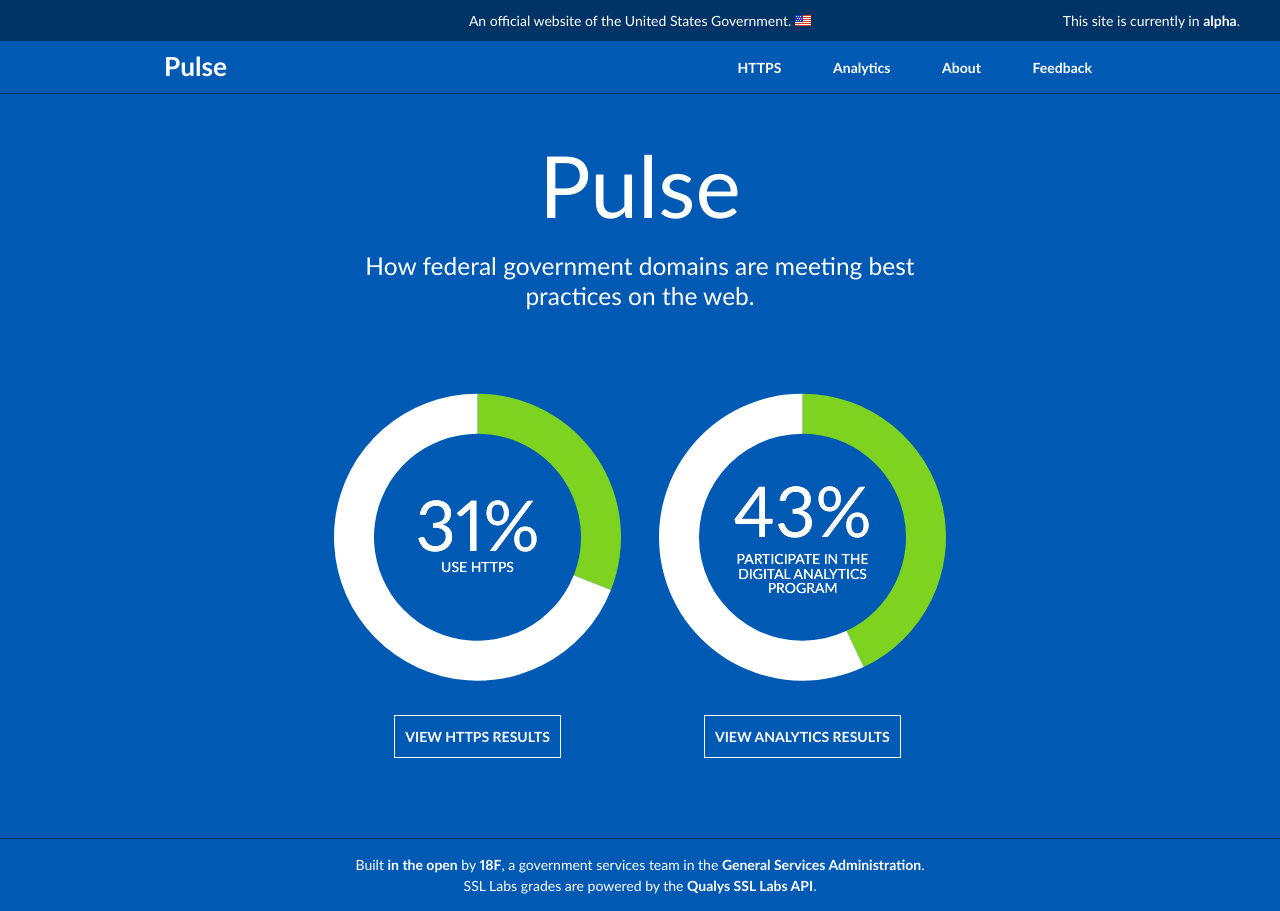
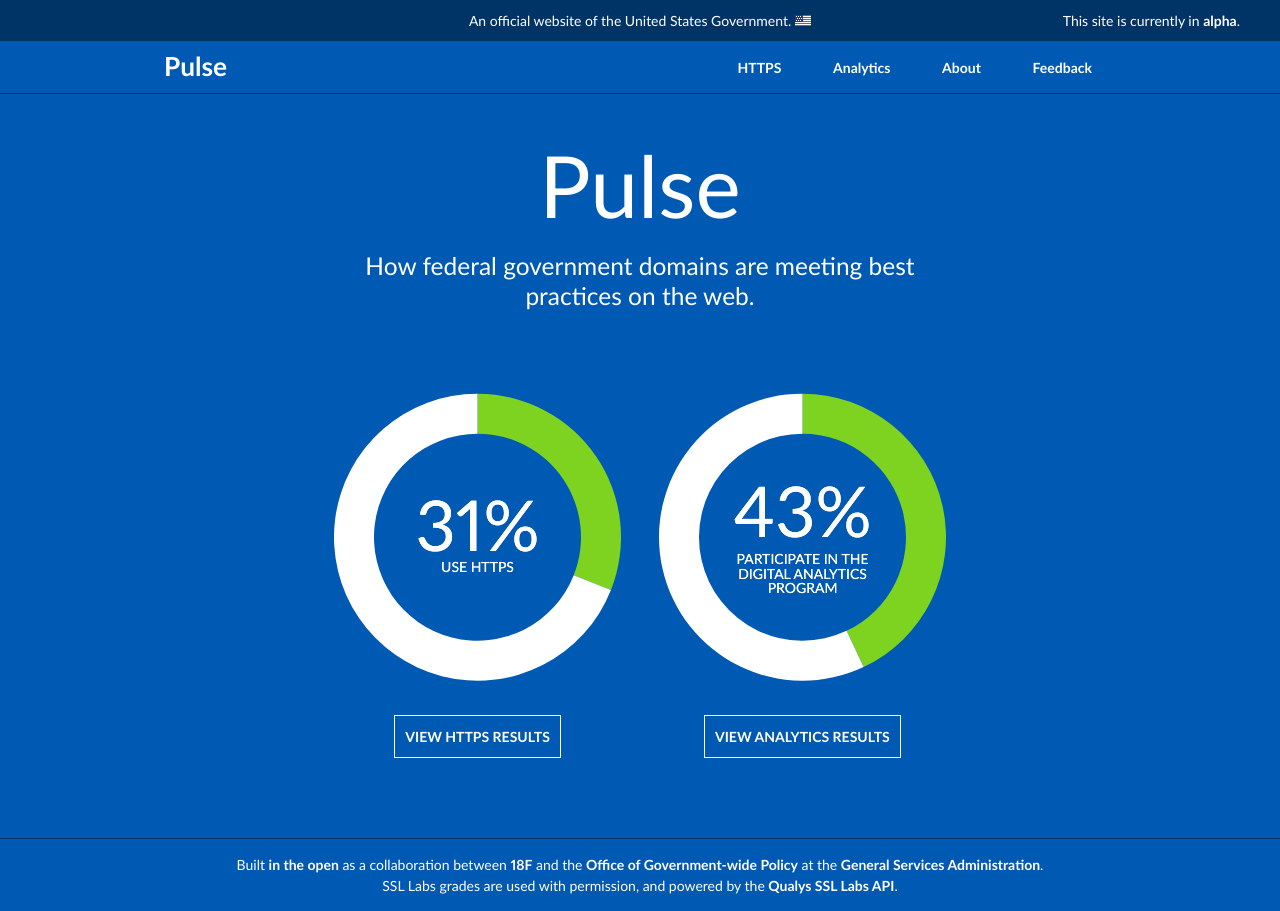
Before and after one commit to 18F/pulse, a Jekyll site: the page built from pages/index.html, in a window 1280 px wide. Built offline with Jekyll 4.4.1, drawn with Linux system fonts in a browser that asks for light colours; Markdown is read by kramdown in place of the engine named in the settings.

Commit message:
add OGP, tweak footer text

```diff
--- a/_includes/footer.html
+++ b/_includes/footer.html
@@ -1,9 +1,9 @@
 <footer>
 	<div class="wrapper">
 
-    Built <a href="https://github.com/18F/pulse">in the open</a> by <a href="https://18f.gsa.gov">18F</a>, a government services team in the <a href="http://gsa.gov">General Services Administration</a>.
+    Built <a href="https://github.com/18F/pulse">in the open</a> as a collaboration between <a href="https://18f.gsa.gov">18F</a> and the <a href="http://gsa.gov/governmentwidepolicy">Office of Government-wide Policy</a> at the <a href="http://gsa.gov">General Services Administration</a>.
 
-    <p>SSL Labs grades are powered by the <a href="https://www.ssllabs.com/">Qualys SSL Labs API</a>.
+    <p>SSL Labs grades are used with permission, and powered by the <a href="https://www.ssllabs.com/">Qualys SSL Labs API</a>.
     </p>
 	</div>
 </footer>
```
